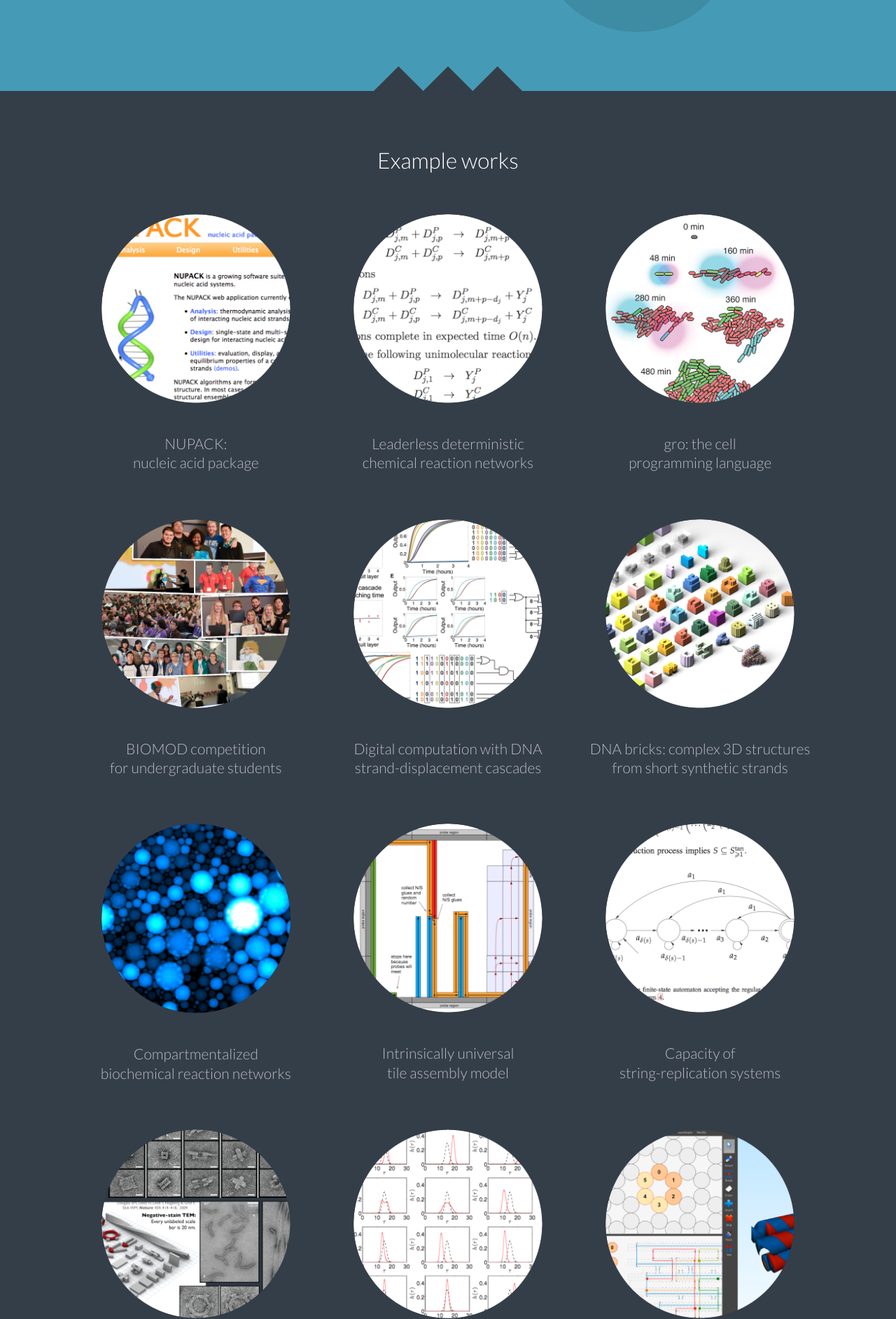
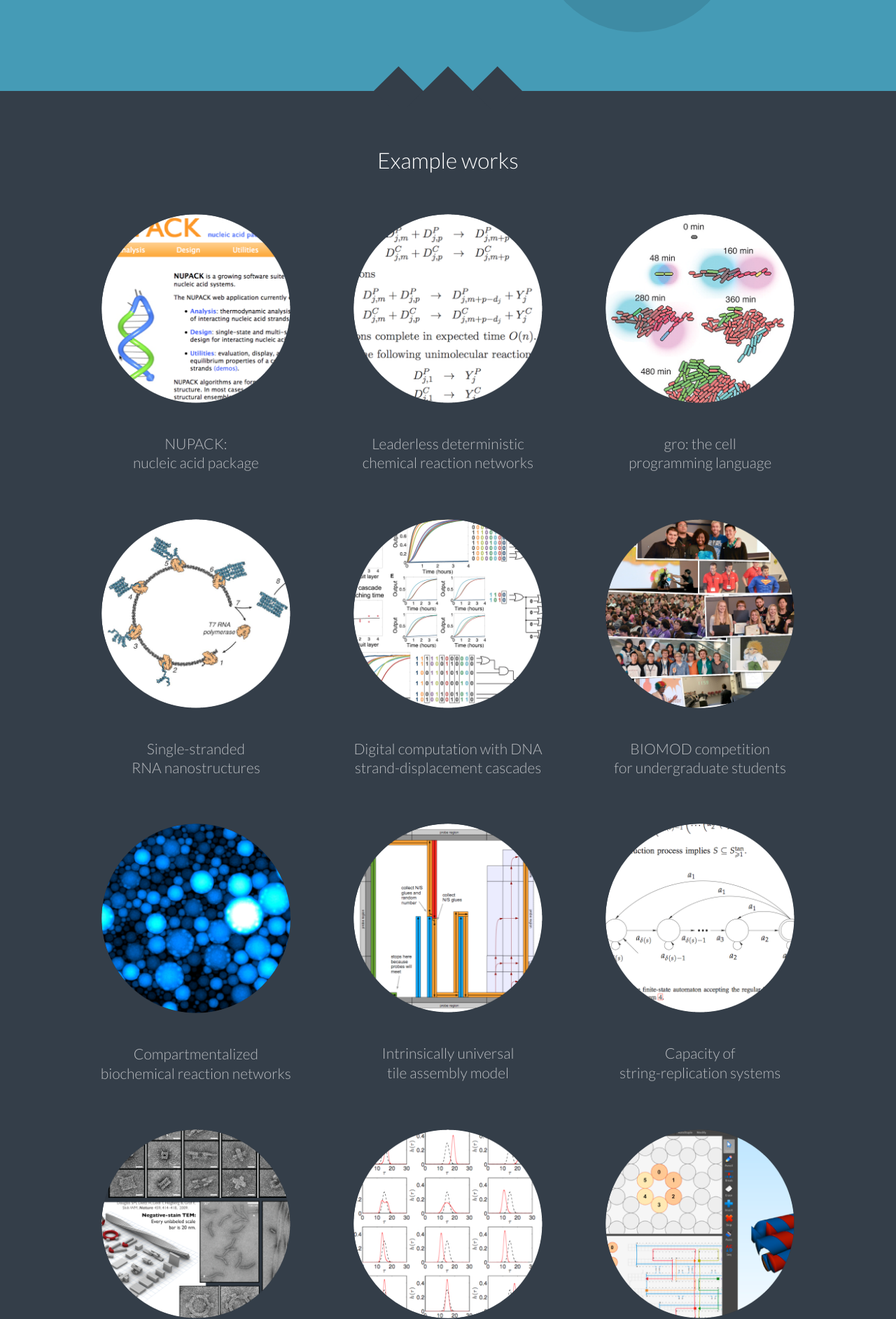
Before and after one commit to douglaslab/mpp, a Jekyll site: the page built from index.html, in a window 1280 px wide. Shown: the part 366-2251 px from the top of the page at 70% size. Built offline with Jekyll 4.4.1, drawn with Linux system fonts in a browser that asks for light colours; nearby versions of some CDN libraries.

Commit message:
Geary et al

```diff
--- a/index.html
+++ b/index.html
@@ -57,9 +57,9 @@ redirect_from:
     </div>
     <div class="row">
     	<div class="third centered">
-    		<a target="_new" href="http://biomod.net/">
-    			<img src="/assets/images/frontpage/04_biomod.png" class="icon "></img>
-    			<p>BIOMOD competition<br>for undergraduate students</p>
+    		<a target="_new" href="http://www.sciencemag.org/content/345/6198/799.short">
+    			<img src="/assets/images/frontpage/04_rna-origami.png" class="icon "></img>
+    			<p>Single-stranded<br>RNA nanostructures</p>
     		</a>
     	</div>
     	<div class="third centered">
@@ -69,9 +69,9 @@ redirect_from:
     		</a>
     	</div>
     	<div class="third centered">
-    		<a target="_new" href="http://molecular-systems.net/">
-    			<img src="/assets/images/frontpage/06_dna-bricks.png" class="icon "></img>
-    			<p>DNA bricks: complex 3D structures<br>from short synthetic strands</p>
+    		<a target="_new" href="http://biomod.net/">
+    			<img src="/assets/images/frontpage/06_biomod.png" class="icon "></img>
+    			<p>BIOMOD competition<br>for undergraduate students</p>
     		</a>
     	</div>
     </div>
```
Also changed, not shown: assets/images/frontpage/04_rna-origami.png (added), assets/images/frontpage/06_biomod.png (renamed from assets/images/frontpage/04_biomod.png).
